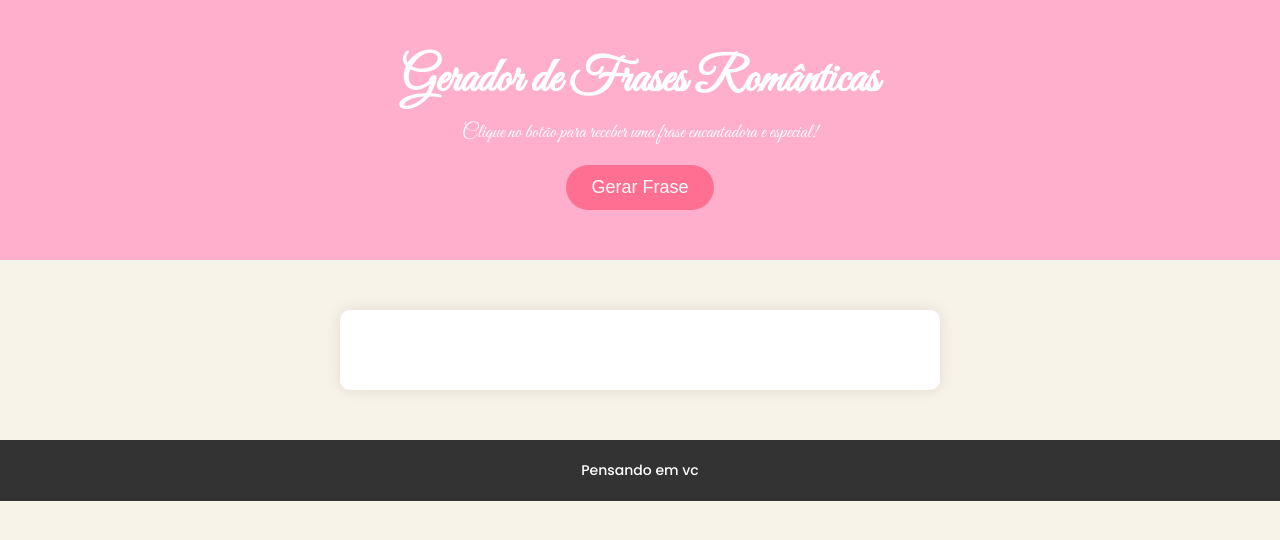
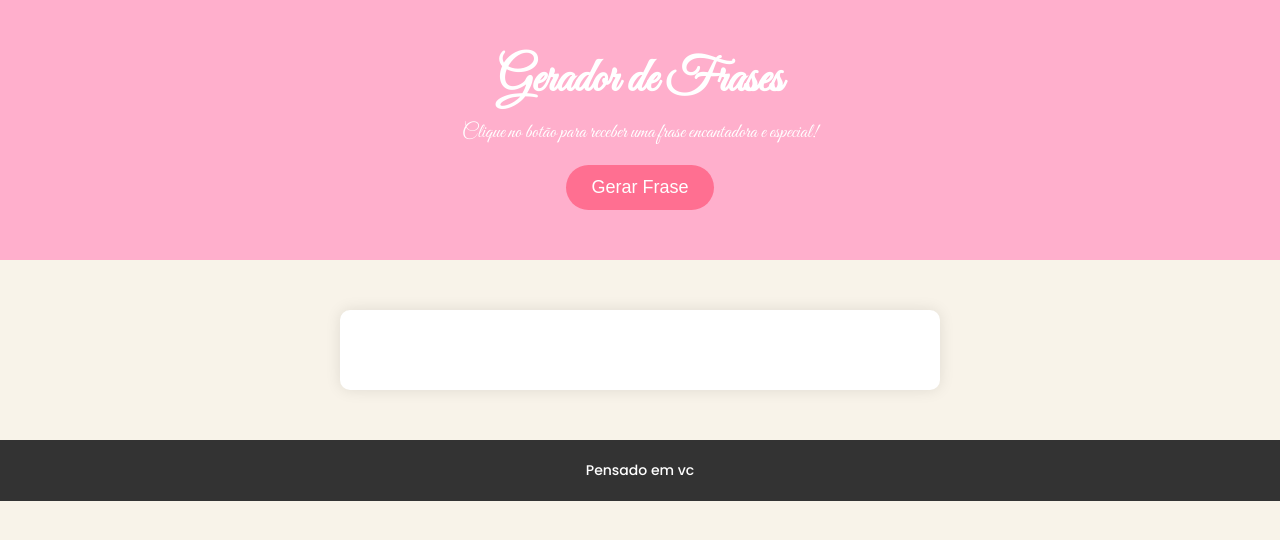
Before and after one commit to Lucas-Klauck/Special, a plain HTML site: page index.html in a window 1280 px wide. Drawn offline with Linux system fonts and the light colour scheme.

Commit message:
Update index.html

```diff
--- a/index.html
+++ b/index.html
@@ -4,14 +4,14 @@
   <meta charset="UTF-8">
   <meta name="viewport" content="width=device-width, initial-scale=1.0">
   <meta http-equiv="X-UA-Compatible" content="ie=edge">
-  <title>Gerador de Frases Românticas</title>
+  <title>Gerador de Frases</title>
   <link rel="stylesheet" href="frases-style.css">
   <link href="https://fonts.googleapis.com/css2?family=Great+Vibes&family=Poppins:wght@300;500;700&display=swap" rel="stylesheet">
 </head>
 <body>
   <header>
     <div class="container">
-      <h1>Gerador de Frases Românticas</h1>
+      <h1>Gerador de Frases</h1>
       <p>Clique no botão para receber uma frase encantadora e especial!</p>
       <button id="generate-btn">Gerar Frase</button>
     </div>
@@ -24,7 +24,7 @@
   </section>
 
   <footer>
-    <p>Pensando em vc</p>
+    <p>Pensado em vc</p>
   </footer>
 
   <script src="frases-script.js"></script>
```
